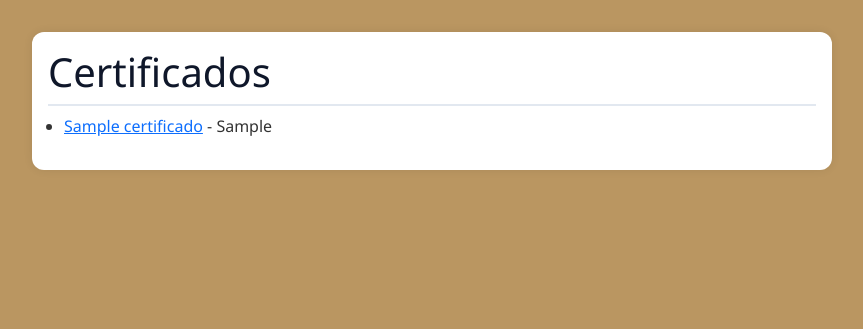
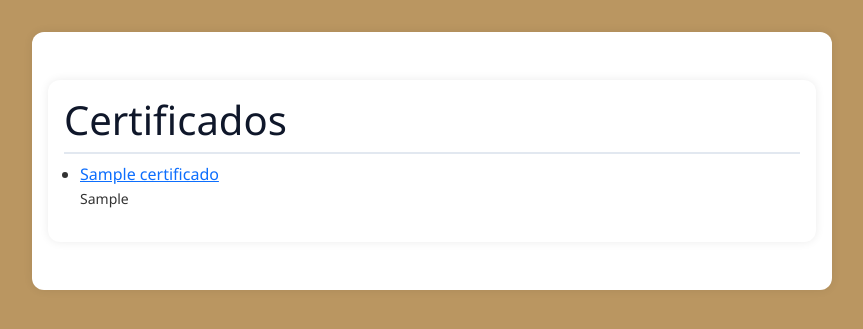
Before and after one commit to alvarojpr/portfolio, a Django app: page /certificados/ in a window 1280 px wide. Shown: the part 56-385 px from the top of the page, without its empty margins (208-1071 px from the left). Run offline with Django 5.2, Linux system fonts and the light colour scheme; tables that the repository leaves empty hold one stand-in row (values such as "Sample post").

Commit message:
Update certificados.html

```diff
--- a/core/templates/core/certificados.html
+++ b/core/templates/core/certificados.html
@@ -1,12 +1,15 @@
 {% extends 'core/base.html' %}
 
 {% block content %}
-<h1>Certificados</h1>
-<ul>
+<section class="container">
+  <h1>Certificados</h1>
+  <ul class="lista-certificados">
     {% for cert in certificados %}
-        <li>
-            <a href="{{ cert.link }}" target="_blank">{{ cert.nome }}</a> - {{ cert.credencial }}
-        </li>
+      <li>
+        <a href="{{ cert.link }}" target="_blank">{{ cert.nome }}</a><br>
+        <small>{{ cert.credencial }}</small>
+      </li>
     {% endfor %}
-</ul>
+  </ul>
+</section>
 {% endblock %}
```
